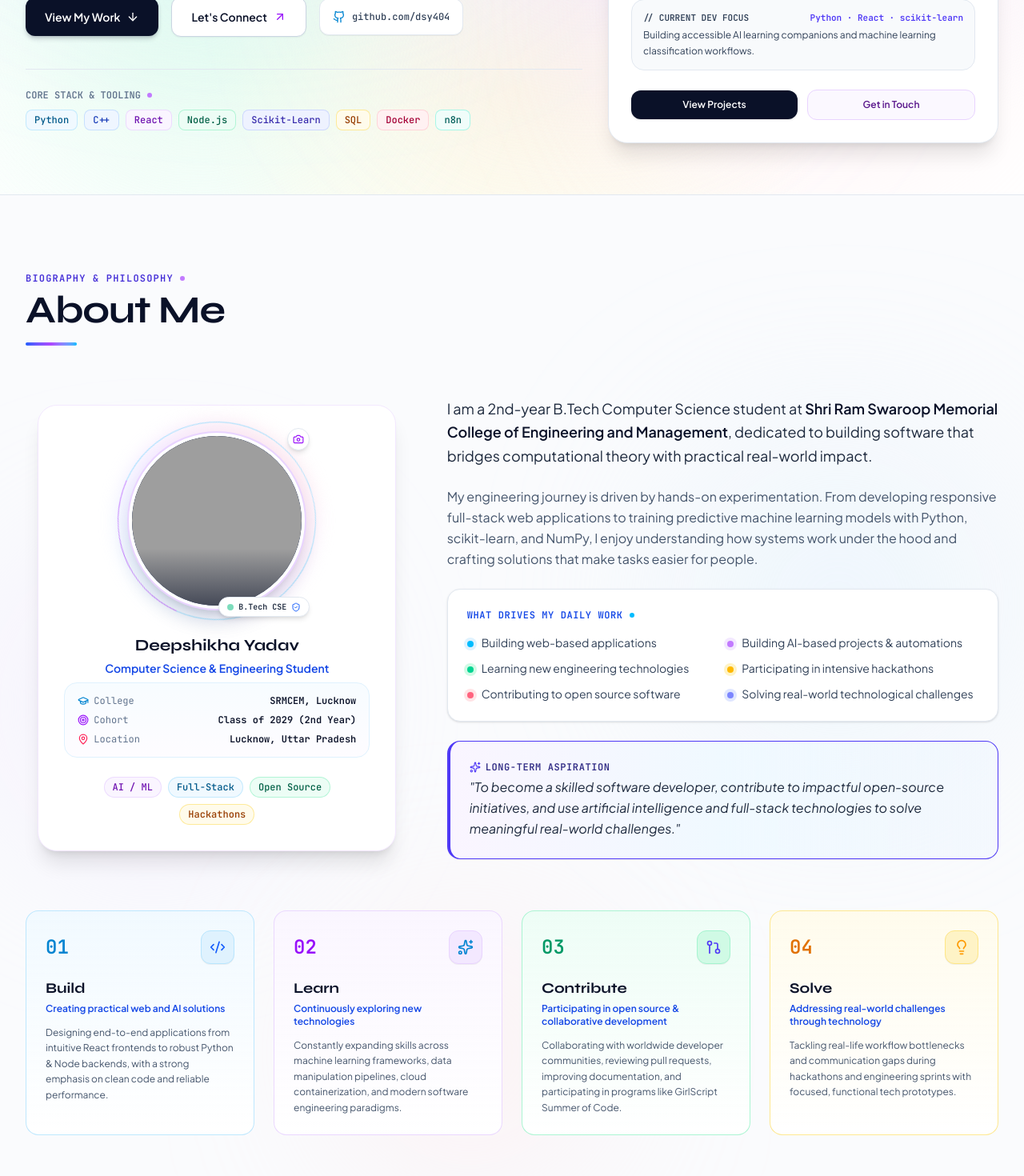
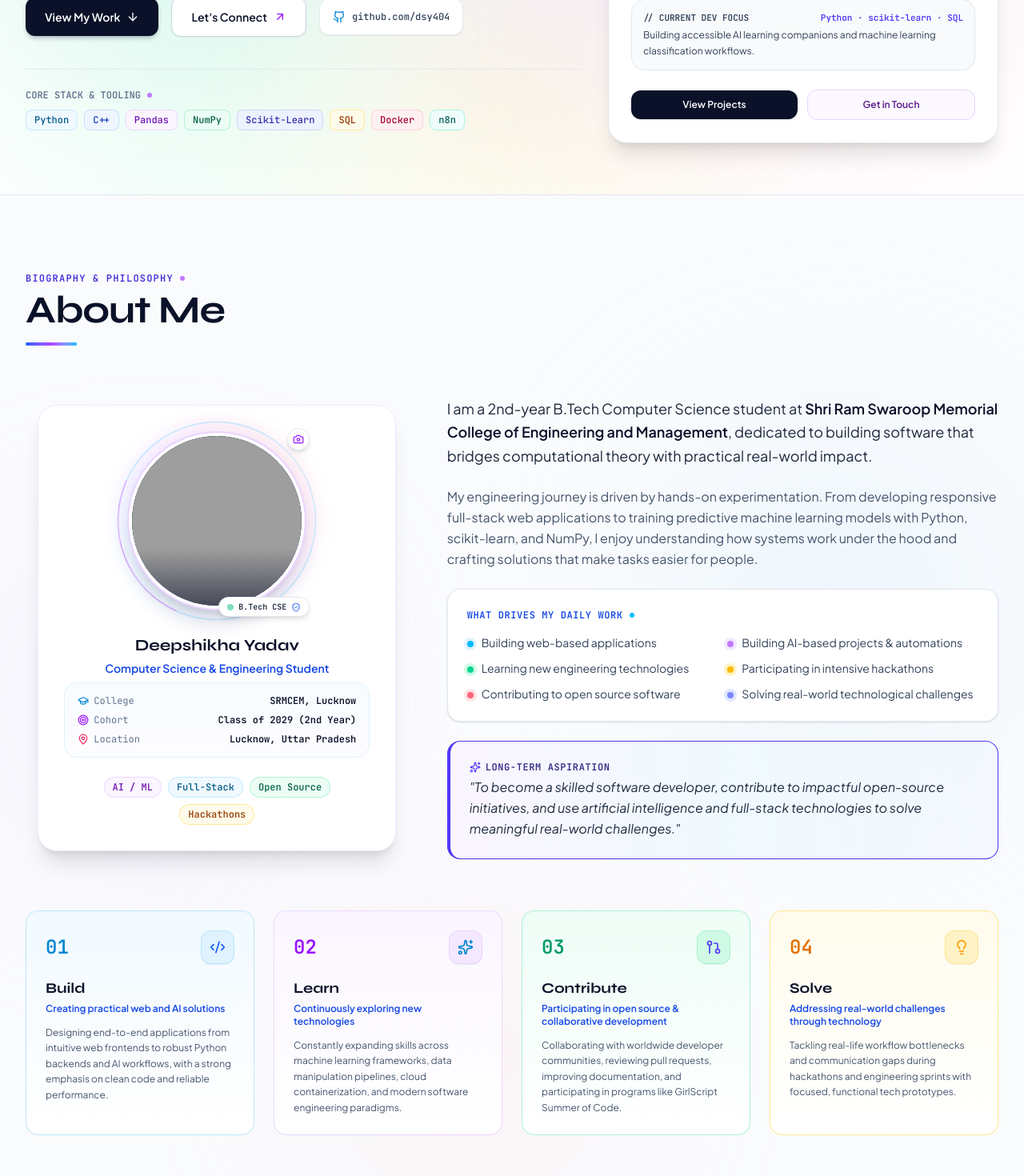
Before and after one commit to dsy404/MY-PORTFOLIO, a React (Vite) app: page / in a window 1280 px wide. Shown: the part 620-2090 px from the top of the page at 80% size. Built offline with nearby package versions, Linux system fonts and the light colour scheme; grey boxes are pictures that could not be loaded.

Commit message:
refactor: update portfolio content and tech stack
Updated descriptions to highlight AI workflows, adjusted skill tags in the Hero section to emphasize data analysis, and performed minor code cleanup.

```diff
--- a/src/components/ExperienceSection.tsx
+++ b/src/components/ExperienceSection.tsx
@@ -50,7 +50,7 @@ export const ExperienceSection: React.FC = () => {
               delay={0.15 * index}
               className="relative group"
             >
-              {/* Timeline Node Bullet with Pastel Ring */}
+              {/* Timeline Bullet with Pastel Ring */}
               <div className="absolute -left-[31px] md:-left-[39px] top-1.5 w-4 h-4 rounded-full bg-indigo-600 border-4 border-white ring-4 ring-purple-100 shadow-xs group-hover:scale-125 transition-transform" />
 
               {/* Experience Card */}
--- a/src/components/Hero.tsx
+++ b/src/components/Hero.tsx
@@ -127,8 +127,8 @@ export const Hero: React.FC = () => {
               <div className="flex flex-wrap items-center gap-2 text-xs font-mono">
                 <span className="px-2.5 py-1 rounded-lg bg-sky-50 text-sky-800 border border-sky-200/80 font-medium">Python</span>
                 <span className="px-2.5 py-1 rounded-lg bg-blue-50 text-blue-800 border border-blue-200/80 font-medium">C++</span>
-                <span className="px-2.5 py-1 rounded-lg bg-purple-50 text-purple-800 border border-purple-200/80 font-medium">React</span>
-                <span className="px-2.5 py-1 rounded-lg bg-emerald-50 text-emerald-800 border border-emerald-200/80 font-medium">Node.js</span>
+                <span className="px-2.5 py-1 rounded-lg bg-purple-50 text-purple-800 border border-purple-200/80 font-medium">Pandas</span>
+                <span className="px-2.5 py-1 rounded-lg bg-emerald-50 text-emerald-800 border border-emerald-200/80 font-medium">NumPy</span>
                 <span className="px-2.5 py-1 rounded-lg bg-indigo-50 text-indigo-800 border border-indigo-200/80 font-medium">Scikit-Learn</span>
                 <span className="px-2.5 py-1 rounded-lg bg-amber-50 text-amber-800 border border-amber-200/80 font-medium">SQL</span>
                 <span className="px-2.5 py-1 rounded-lg bg-rose-50 text-rose-800 border border-rose-200/80 font-medium">Docker</span>
@@ -233,7 +233,7 @@ export const Hero: React.FC = () => {
                 <div className="w-full p-3.5 rounded-2xl bg-slate-50/90 border border-slate-200 text-left">
                   <div className="flex items-center justify-between text-[11px] font-mono text-slate-500 mb-1">
                     <span className="font-semibold text-slate-700">// CURRENT DEV FOCUS</span>
-                    <span className="text-indigo-600 font-bold">Python · React · scikit-learn</span>
+                    <span className="text-indigo-600 font-bold">Python · scikit-learn · SQL</span>
                   </div>
                   <p className="text-xs text-slate-700 leading-relaxed">
                     Building accessible AI learning companions and machine learning classification workflows.
--- a/src/data/portfolioData.ts
+++ b/src/data/portfolioData.ts
@@ -30,7 +30,7 @@ export const aboutPillars = [
     number: "01",
     title: "Build",
     subtitle: "Creating practical web and AI solutions",
-    description: "Designing end-to-end applications from intuitive React frontends to robust Python & Node backends, with a strong emphasis on clean code and reliable performance."
+    description: "Designing end-to-end applications from intuitive web frontends to robust Python backends and AI workflows, with a strong emphasis on clean code and reliable performance."
   },
   {
     number: "02",
@@ -108,8 +108,8 @@ export const skillsData: SkillItem[] = [
   {
     name: "n8n",
     category: "AI / ML",
-    description: "Node-based workflow automation, webhook triggers, multi-service integrations, and autonomous data pipelines.",
-    snippet: "// Automated Event Node\nTrigger: Webhook -> Transform: Python -> Action: Database Sync",
+    description: "Visual workflow automation, webhook triggers, multi-service integrations, and autonomous data pipelines.",
+    snippet: "// Automated Event Flow\nTrigger: Webhook -> Transform: Python -> Action: Database Sync",
     iconName: "Workflow"
   },
 
@@ -191,7 +191,7 @@ export const projectsData: Project[] = [
       "Low-Bandwidth & Offline Support: Cached lessons for spotty connectivity with background delta synchronization",
       "Voice Learning & Accessibility: Speech-based interaction, high contrast, and keyboard navigation"
     ],
-    techStack: ["Python", "Multi-Agent Architecture", "NLP & Indian Language Models", "React", "Node.js", "SQL", "Voice TTS/STT", "PWA Offline Cache"],
+    techStack: ["Python", "Multi-Agent Architecture", "NLP & Indian Language Models", "SQL", "Voice TTS/STT", "PWA Offline Cache"],
     developmentHighlights: [
       "Designed central agent orchestrator routing queries dynamically across Teacher, Assessment, and Language agents",
       "Constructed Catch-Up Mode roadmap generator prioritizing high-weightage foundation concepts",
@@ -219,7 +219,7 @@ export const projectsData: Project[] = [
       "Interactive glossary explaining terms like 'no cap', 'locked in', 'delulu', 'rizz', and 'rent free'",
       "Responsive, sleek dark interface designed with accessible contrast and micro-interactions"
     ],
-    techStack: ["JavaScript", "React", "Node.js", "Express.js", "Tailwind CSS", "NLP Rule Dictionaries"],
+    techStack: ["JavaScript", "HTML5 & CSS3", "Tailwind CSS", "NLP Rule Dictionaries", "Web APIs"],
     developmentHighlights: [
       "Designed a token-based sentiment and idiom replacement engine preserving original sentence meaning",
       "Implemented responsive state architecture with instant preview and micro-animation feedback",
@@ -283,7 +283,7 @@ export const experienceData: ExperienceItem[] = [
       "Engaged in constructive code reviews, incorporating maintainer feedback to refine implementation quality",
       "Assisted in structuring project documentation and modular utility scripts for newcomer onboarding"
     ],
-    technologies: ["Git", "GitHub", "JavaScript", "React", "Python", "Open Source Workflow"],
+    technologies: ["Git", "GitHub", "JavaScript", "Python", "Open Source Workflow"],
     link: "https://gssoc.girlscript.tech"
   },
   {
@@ -358,7 +358,7 @@ export const servicesData = [
     title: "Full-Stack Web Development",
     subtitle: "End-to-End Modern Web Engineering",
     description: "Creating responsive, performant, and intuitive web applications from component-driven user interfaces to backend REST APIs and persistent database schemas.",
-    technologies: ["HTML5", "CSS3", "JavaScript", "React", "Node.js", "Express.js", "SQL", "Tailwind CSS"],
+    technologies: ["HTML5", "CSS3", "JavaScript", "Python", "SQL", "Tailwind CSS", "RESTful APIs"],
     capabilities: [
       "Responsive, mobile-first web applications with accessible design",
       "Interactive single-page applications (SPAs) with state management",
```
